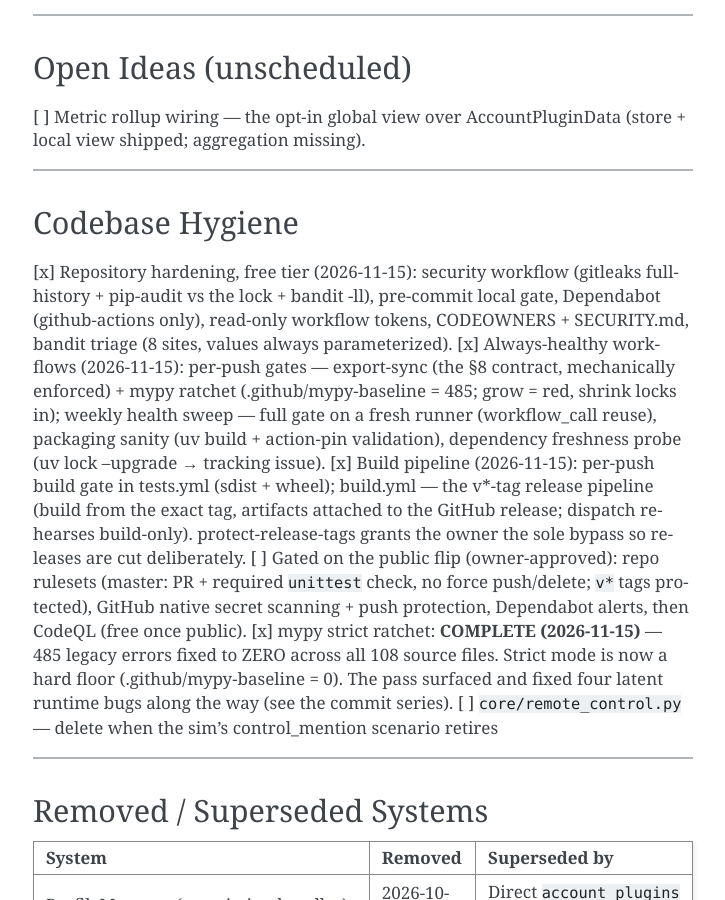
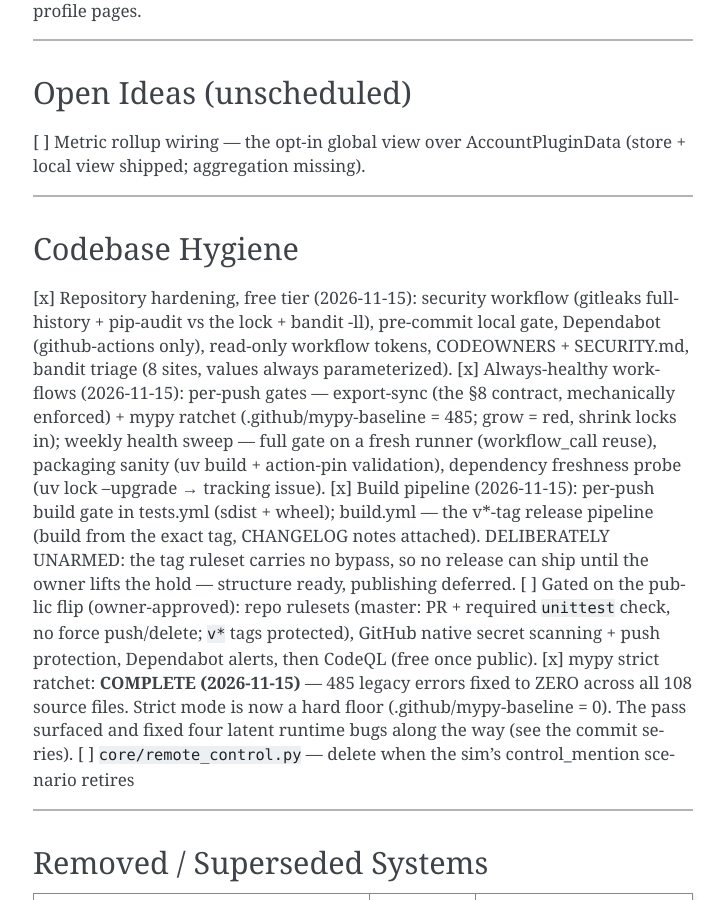
Before and after one commit to libosterelezent/LibzentSuite, a Sphinx documentation site: the page built from docs/roadmap.md, in a window 1280 px wide and 900 px high, scrolled down 3773 px. Shown: the whole window, without its empty margins (387-1112 px from the left). Built offline with Sphinx 7.4.7, drawn with Linux system fonts in a browser that asks for light colours; part of the change alters nothing that is shown; some of the changed text lies outside the part shown.

Commit message:
feat(ci): release notes come from the CHANGELOG; the publish path is documented as deliberately unarmed
build.yml extracts the tag's CHANGELOG.md section as the release notes (generated notes fallback when the section is absent). The hold is now structural: protect-release-tags carries NO bypass actor, so no v* tag can be pushed by anyone — the pipeline stays pre-ready and fires the day the owner re-adds the bypass. The per-push BUILD gate in tests.yml is untouched: packaging keeps being tested on every push and weekly via the health sweep. Roadmap line updated to record the hold.

```diff
--- a/docs/roadmap.md
+++ b/docs/roadmap.md
@@ -1,10 +1,11 @@
 # LibzentSuite — Roadmap
 
-Planning and study documents live in `plans/` at the repo root — `docs/`
-stays strictly user-facing functionality and command reference
-(AGENTS.md §5). Binding contracts: `ARCHITECTURE.md`, `INTEGRATION.md`.
-Completed items migrate to `docs/` and `knowledgebase/` as historical
-records (AGENTS.md rule 8).
+The active queue and the historical record of what shipped. Design
+decisions live alongside in `docs/design/`; binding contracts in
+`docs/architecture/architecture.md` + `integration.md`; deep study
+documents in `plans/` at the repo root. Completed items keep their
+summaries here and their full detail in `knowledgebase/` (AGENTS.md
+rule 8).
 
 ---
 
@@ -171,9 +172,9 @@ per-account plugin profile pages.
     freshness probe (uv lock --upgrade → tracking issue).
 [x] Build pipeline (2026-11-15): per-push build gate in tests.yml
     (sdist + wheel); build.yml — the v*-tag release pipeline (build from
-    the exact tag, artifacts attached to the GitHub release; dispatch
-    rehearses build-only). protect-release-tags grants the owner the
-    sole bypass so releases are cut deliberately.
+    the exact tag, CHANGELOG notes attached). DELIBERATELY UNARMED: the
+    tag ruleset carries no bypass, so no release can ship until the
+    owner lifts the hold — structure ready, publishing deferred.
 [ ] Gated on the public flip (owner-approved): repo rulesets (master:
     PR + required `unittest` check, no force push/delete; `v*` tags
     protected), GitHub native secret scanning + push protection,
```
Also changed, not shown: 1 other file.
